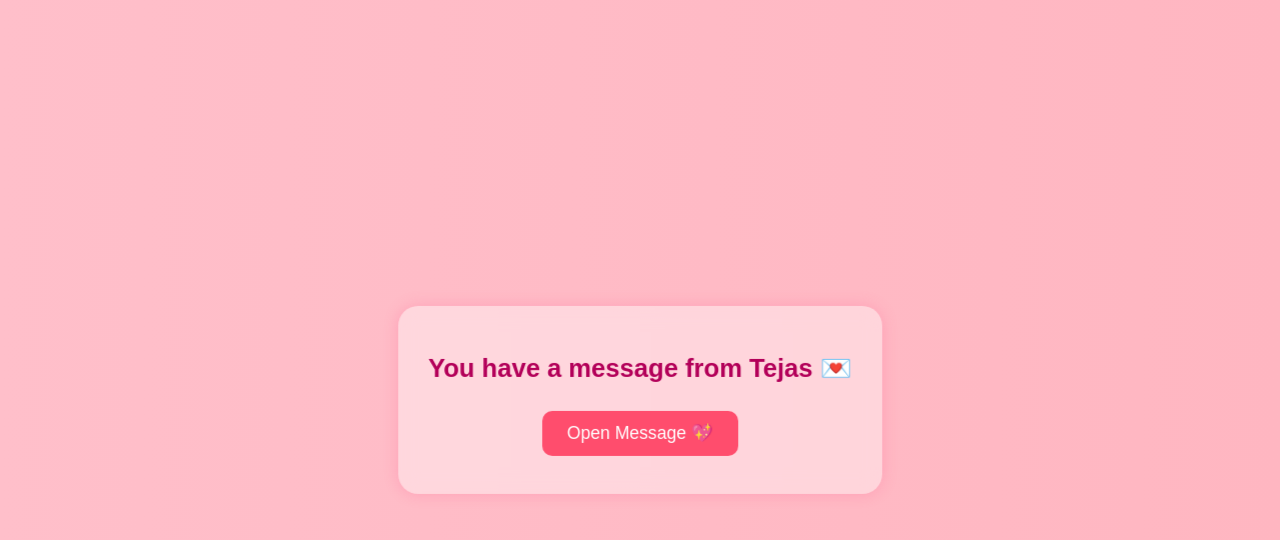
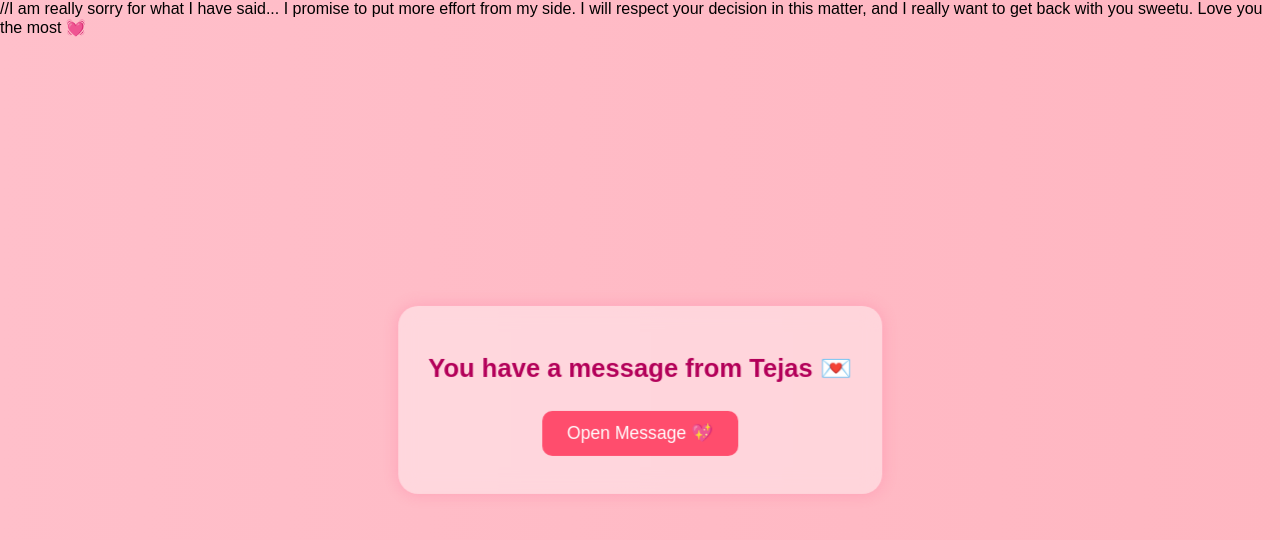
Before and after one commit to iNeed2pnow/FIX, a plain HTML site: page index.html in a window 1280 px wide. Drawn offline with Linux system fonts and the light colour scheme.

Commit message:
Update index.html

```diff
--- a/index.html
+++ b/index.html
@@ -211,7 +211,7 @@
     }, 3000);
   }
 
-  const text = "I am really sorry for what I have said... I promise to put more effort from my side. I will respect your decision in this matter, and I really want to get back with you sweetu. Love you the most 💓";
+  const text = " Mamla sorted nothing to see here";
   let i = 0;
   function typeEffect() {
     if (i < text.length) {
@@ -254,3 +254,5 @@
 
 </body>
 </html>
+
+//I am really sorry for what I have said... I promise to put more effort from my side. I will respect your decision in this matter, and I really want to get back with you sweetu. Love you the most 💓
```
